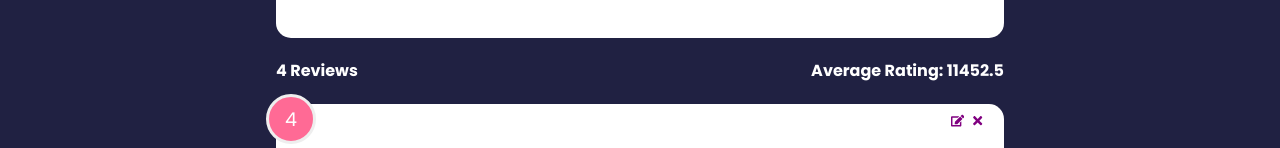
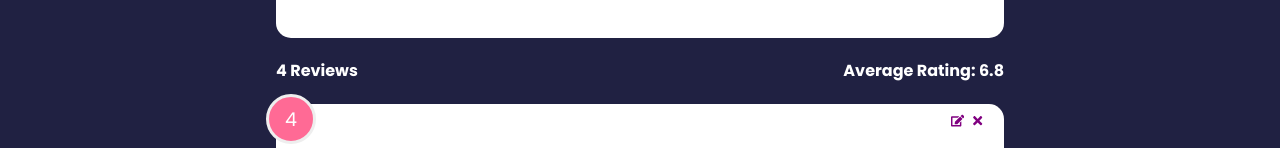
Before and after one commit to crunchynut007/feedback-form, a React (Create React App) app: page / in a window 1280 px wide. Shown: the part 355-503 px from the top of the page. Built offline with nearby package versions, Linux system fonts and the light colour scheme; data requests are answered from the project's data file.

Commit message:
ratings no converted to number for average calc

```diff
--- a/src/components/FeedbackStats.jsx
+++ b/src/components/FeedbackStats.jsx
@@ -1,12 +1,12 @@
+import {useContext} from 'react'
 import FeedbackContext from '../context/FeedbackContext'
-import {useContext} from 'react'
 
 function FeedbackStats() {
   const {feedback} = useContext(FeedbackContext)
 
   // Calculate the average rating
   let average = feedback.reduce((acc, cur) => {
-    return acc + cur.rating
+    return acc + parseInt(cur.rating)
   }, 0) / feedback.length
 
   // average = average.toFixed(1).replace(/[.,]0$/, '')  Alternative to replace trailing numbers
```
